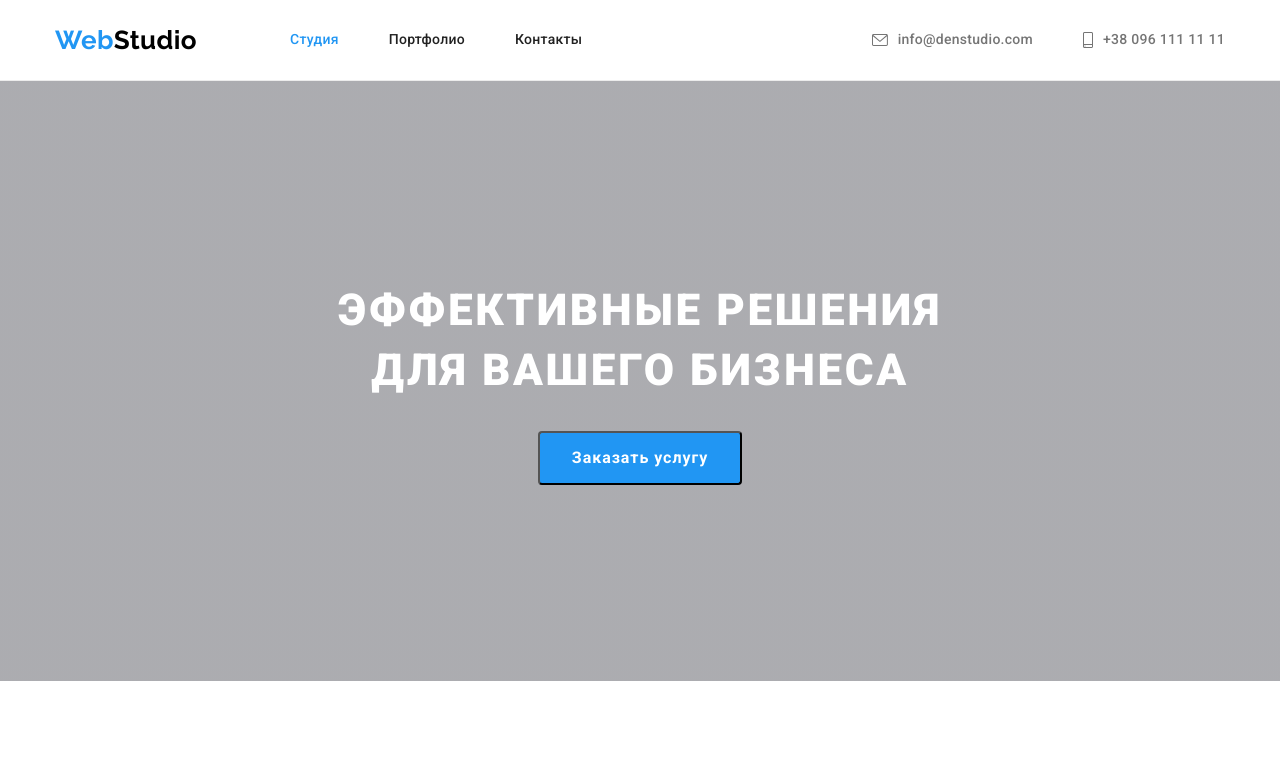
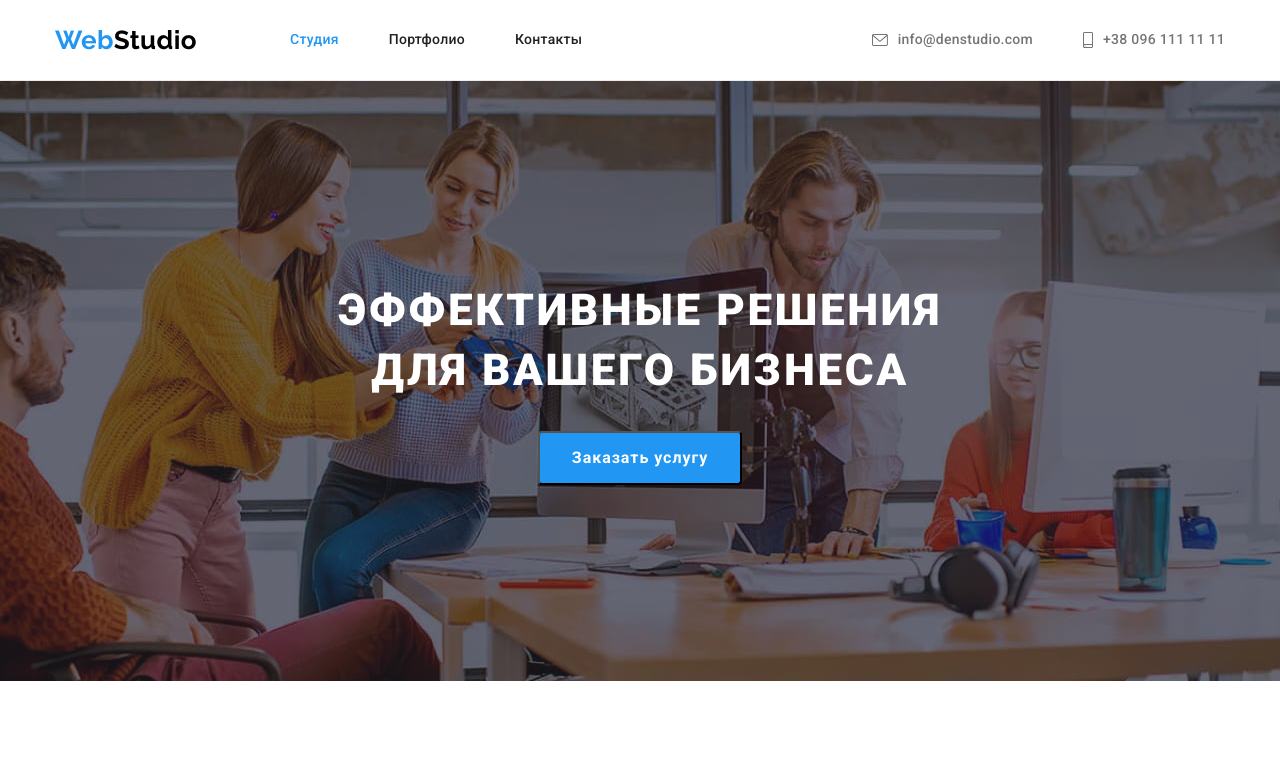
Before and after one commit to NatashaZlenko/goit-markup-hw-04, a plain HTML site: page index.html in a window 1280 px wide. Shown: the top 771 px of the page. Drawn offline with nearby package versions, Linux system fonts and the light colour scheme.

Commit message:
Исправлены пути для героя

```diff
--- a/css/styles.css
+++ b/css/styles.css
@@ -167,7 +167,7 @@ footer {
       rgba(47, 48, 58, 0.4),
       rgba(47, 48, 58, 0.4)
     ),
-    url(./images/img.hero1.jpg);
+    url(../images/img.hero1.jpg);
   background-size: cover;
   background-repeat: no-repeat;
   background-position: center;
```
